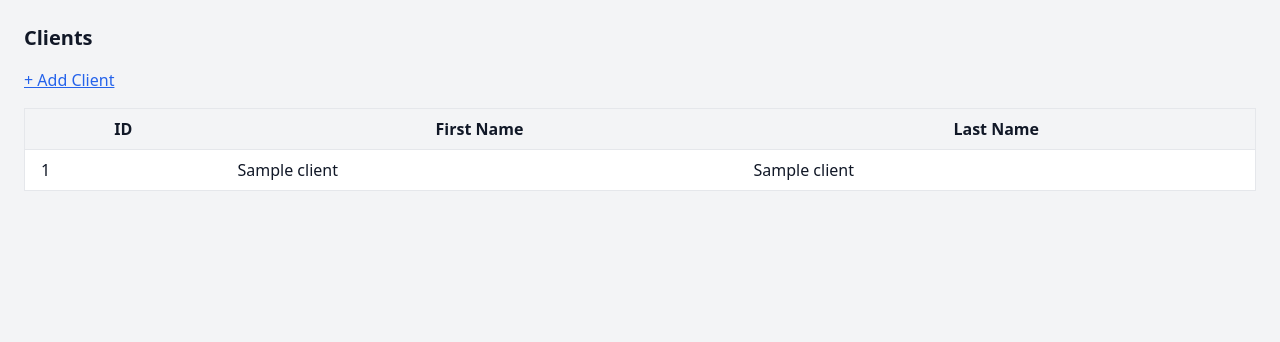
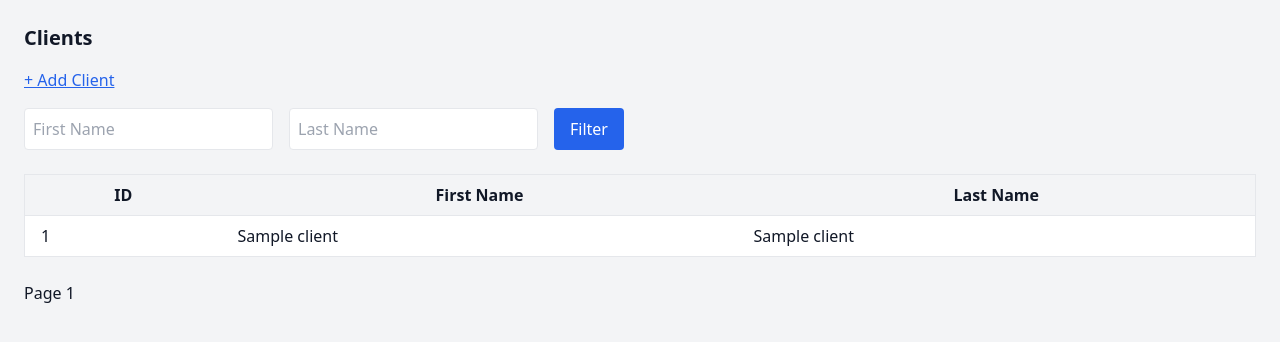
Before and after one commit to Flesner96/flask-shop, a Flask app: page /clients in a window 1280 px wide. Shown: the part 56-398 px from the top of the page. Run offline with Flask 3, Linux system fonts and the light colour scheme; a database or web service that is not in the repository returns one stand-in record (values such as "Sample title"); data that the repository does not hold is empty; some libraries are stand-ins or nearby versions.

Commit message:
Add search, filter and pagination for customers list

```diff
--- a/app.py
+++ b/app.py
@@ -1,7 +1,7 @@
 from functools import wraps
 from flask import Flask, flash, redirect, render_template, request, session
 from logic.products import count_products, delete_product_by_id, get_product_by_id, get_products, insert_product, search_products, update_product
-from logic.clients import get_clients, insert_client
+from logic.clients import count_clients, get_clients, insert_client, search_clients
 from logic.orders import count_orders, get_orders, insert_order, search_orders
 
 app = Flask(__name__)
@@ -73,7 +73,24 @@ def show_products():
 
 @app.route("/clients")
 def show_clients():
-    return render_template("clients.html", clients=get_clients())
+    first_name = request.args.get("first_name", "")
+    last_name = request.args.get("last_name", "")
+    page = request.args.get("page", 1, type=int)
+    per_page = 5
+    offset = (page - 1) * per_page
+
+    clients = search_clients(first_name, last_name, limit=per_page, offset=offset)
+    total = count_clients(first_name, last_name)
+    has_next = offset + per_page < total
+
+    return render_template(
+        "clients.html",
+        clients=clients,
+        page=page,
+        first_name=first_name,
+        last_name=last_name,
+        has_next=has_next
+    )
 
 
 @app.route("/orders")
--- a/logic/clients.py
+++ b/logic/clients.py
@@ -36,3 +36,40 @@ def insert_client(first_name, last_name):
         with conn.cursor() as cursor:
             cursor.execute(query, (first_name, last_name))
         conn.commit()
+
+
+def search_clients(first_name=None, last_name=None, limit=10, offset=0):
+    query = "SELECT * FROM clients WHERE TRUE"
+    params = []
+
+    if first_name:
+        query += " AND first_name ILIKE %s"
+        params.append(f"%{first_name}%")
+    if last_name:
+        query += " AND last_name ILIKE %s"
+        params.append(f"%{last_name}%")
+
+    query += " ORDER BY id LIMIT %s OFFSET %s"
+    params.extend([limit, offset])
+
+    with connect_to_db() as conn:
+        with conn.cursor() as cursor:
+            cursor.execute(query, params)
+            return cursor.fetchall()
+
+
+def count_clients(first_name=None, last_name=None):
+    query = "SELECT COUNT(*) FROM clients WHERE TRUE"
+    params = []
+
+    if first_name:
+        query += " AND first_name ILIKE %s"
+        params.append(f"%{first_name}%")
+    if last_name:
+        query += " AND last_name ILIKE %s"
+        params.append(f"%{last_name}%")
+
+    with connect_to_db() as conn:
+        with conn.cursor() as cursor:
+            cursor.execute(query, params)
+            return cursor.fetchone()[0]
--- a/templates/clients.html
+++ b/templates/clients.html
@@ -3,6 +3,11 @@
 {% block content %}
 <h1 class="text-xl font-bold mb-4">Clients</h1>
 <a href="/add_client" class="text-blue-600 underline mb-4 inline-block">+ Add Client</a>
+<form method="get" class="mb-6 flex gap-4">
+  <input type="text" name="first_name" placeholder="First Name" value="{{ first_name }}" class="p-2 border rounded">
+  <input type="text" name="last_name" placeholder="Last Name" value="{{ last_name }}" class="p-2 border rounded">
+  <button type="submit" class="bg-blue-600 text-white px-4 py-2 rounded">Filter</button>
+</form>
 <table class="min-w-full bg-white border">
   <thead class="bg-gray-100">
     <tr>
@@ -21,4 +26,13 @@
     {% endfor %}
   </tbody>
 </table>
+<div class="mt-6 flex gap-4">
+  {% if page > 1 %}
+    <a href="?first_name={{ first_name }}&last_name={{ last_name }}&page={{ page - 1 }}" class="text-blue-600">Previous</a>
+  {% endif %}
+  <span>Page {{ page }}</span>
+  {% if has_next %}
+    <a href="?first_name={{ first_name }}&last_name={{ last_name }}&page={{ page + 1 }}" class="text-blue-600">Next</a>
+  {% endif %}
+</div>
 {% endblock %}
```
